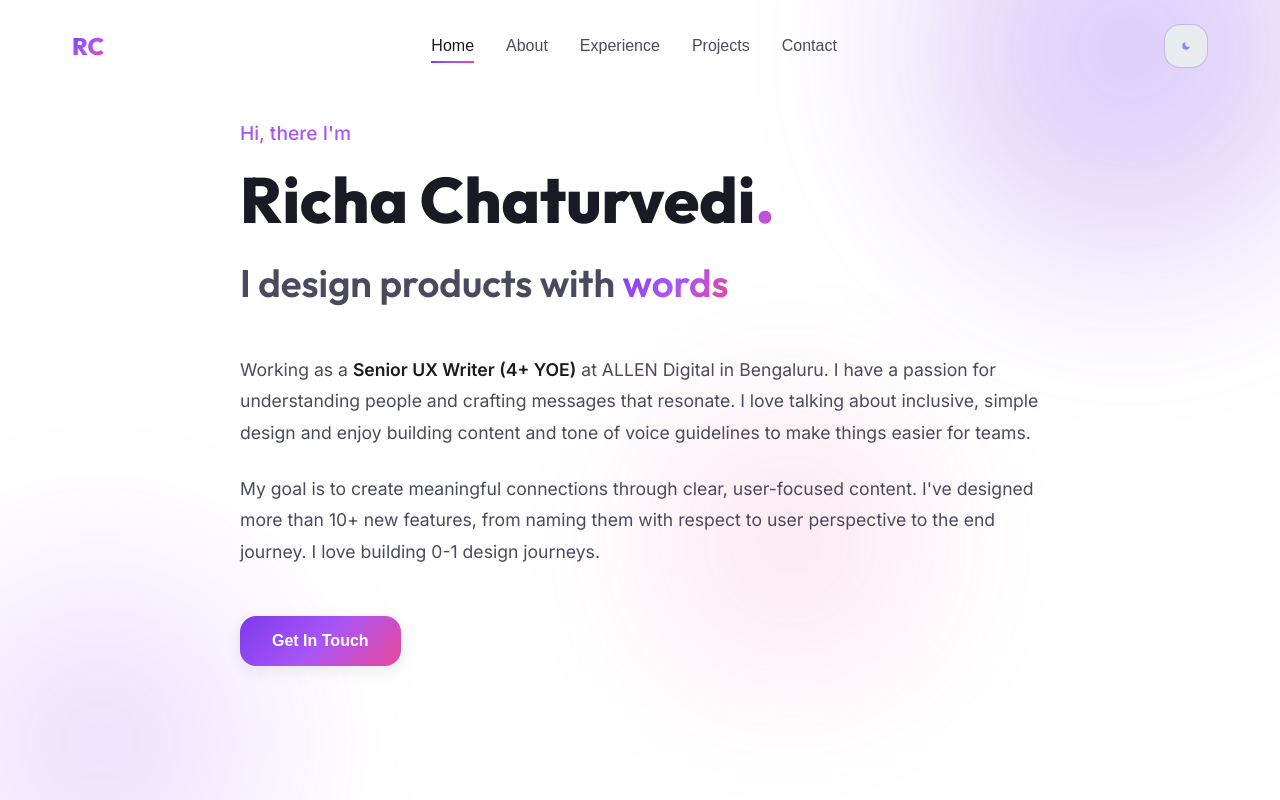
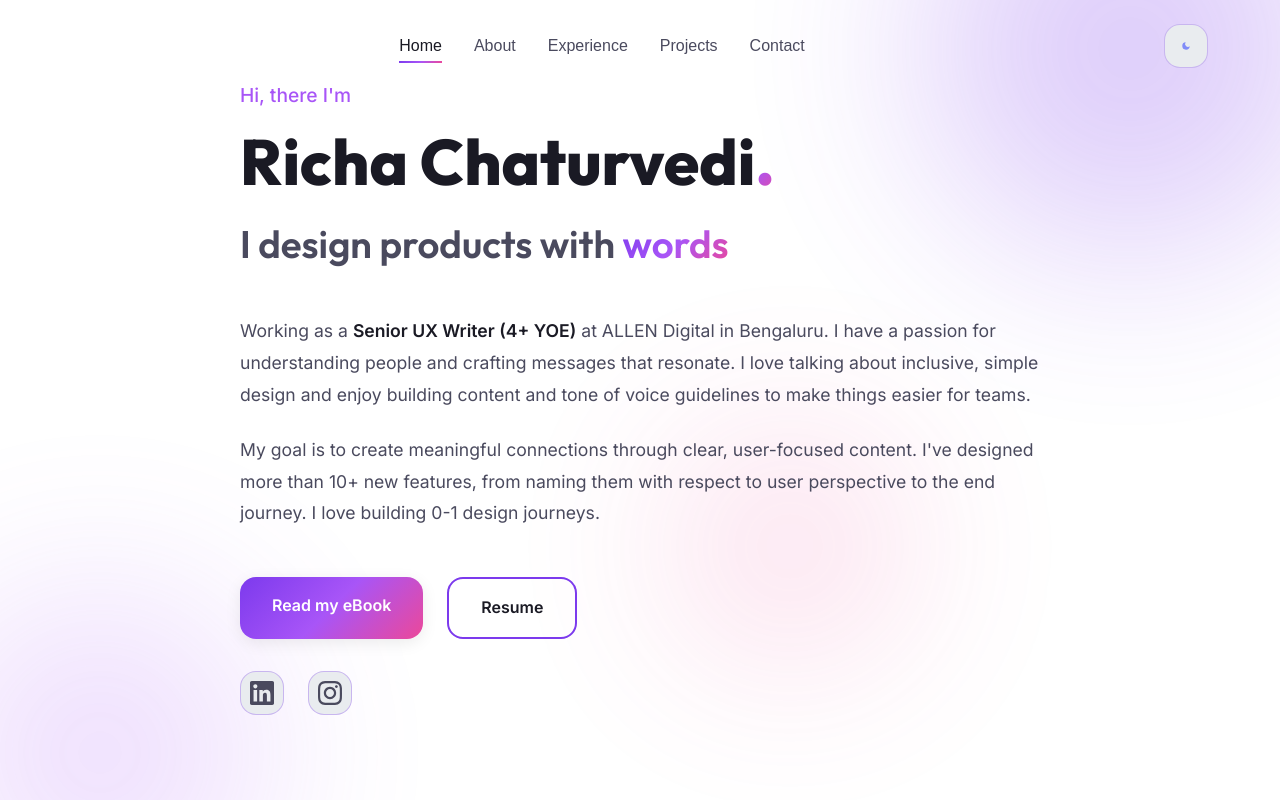
Before and after one commit to yDeepak1889/portfolio-v2, a React (Vite) app: page / in a window 1280 px wide. Shown: the top 800 px of the page. Built offline with nearby package versions, Linux system fonts and the light colour scheme.

Commit message:
Updating links

```diff
--- a/src/components/Hero.css
+++ b/src/components/Hero.css
@@ -93,6 +93,34 @@
     display: flex;
     gap: var(--spacing-md);
     margin-top: var(--spacing-xl);
+    flex-wrap: wrap;
+}
+
+.hero-social {
+    display: flex;
+    gap: var(--spacing-md);
+    margin-top: var(--spacing-lg);
+}
+
+.social-link {
+    display: flex;
+    align-items: center;
+    justify-content: center;
+    width: 44px;
+    height: 44px;
+    border-radius: var(--radius-md);
+    background: var(--color-bg-tertiary);
+    border: 1px solid rgba(124, 58, 237, 0.3);
+    color: var(--color-text-secondary);
+    transition: all var(--transition-normal);
+}
+
+.social-link:hover {
+    background: var(--color-gradient-1);
+    border-color: var(--color-accent-primary);
+    color: white;
+    transform: translateY(-2px);
+    box-shadow: var(--shadow-md);
 }
 
 @media (max-width: 768px) {
--- a/src/components/Hero.jsx
+++ b/src/components/Hero.jsx
@@ -65,9 +65,47 @@ const Hero = () => {
                 </p>
 
                 <div className="hero-cta">
-                    <button className="btn btn-primary" onClick={scrollToContact}>
-                        Get In Touch
-                    </button>
+                    <a
+                        href="https://www.xplainerr.com/courses/ux-writing"
+                        target="_blank"
+                        rel="noopener noreferrer"
+                        className="btn btn-primary"
+                    >
+                        Read my eBook
+                    </a>
+                    <a
+                        href="https://richachaturvedi.com/resume.pdf"
+                        target="_blank"
+                        rel="noopener noreferrer"
+                        className="btn btn-secondary"
+                    >
+                        Resume
+                    </a>
+                </div>
+
+                <div className="hero-social">
+                    <a
+                        href="https://www.linkedin.com/in/richa-chaturvedi-ux/"
+                        target="_blank"
+                        rel="noopener noreferrer"
+                        className="social-link"
+                        aria-label="LinkedIn"
+                    >
+                        <svg width="24" height="24" viewBox="0 0 24 24" fill="currentColor">
+                            <path d="M20.447 20.452h-3.554v-5.569c0-1.328-.027-3.037-1.852-3.037-1.853 0-2.136 1.445-2.136 2.939v5.667H9.351V9h3.414v1.561h.046c.477-.9 1.637-1.85 3.37-1.85 3.601 0 4.267 2.37 4.267 5.455v6.286zM5.337 7.433c-1.144 0-2.063-.926-2.063-2.065 0-1.138.92-2.063 2.063-2.063 1.14 0 2.064.925 2.064 2.063 0 1.139-.925 2.065-2.064 2.065zm1.782 13.019H3.555V9h3.564v11.452zM22.225 0H1.771C.792 0 0 .774 0 1.729v20.542C0 23.227.792 24 1.771 24h20.451C23.2 24 24 23.227 24 22.271V1.729C24 .774 23.2 0 22.222 0h.003z" />
+                        </svg>
+                    </a>
+                    <a
+                        href="https://www.instagram.com/richac13/"
+                        target="_blank"
+                        rel="noopener noreferrer"
+                        className="social-link"
+                        aria-label="Instagram"
+                    >
+                        <svg width="24" height="24" viewBox="0 0 24 24" fill="currentColor">
+                            <path d="M12 2.163c3.204 0 3.584.012 4.85.07 3.252.148 4.771 1.691 4.919 4.919.058 1.265.069 1.645.069 4.849 0 3.205-.012 3.584-.069 4.849-.149 3.225-1.664 4.771-4.919 4.919-1.266.058-1.644.07-4.85.07-3.204 0-3.584-.012-4.849-.07-3.26-.149-4.771-1.699-4.919-4.92-.058-1.265-.07-1.644-.07-4.849 0-3.204.013-3.583.07-4.849.149-3.227 1.664-4.771 4.919-4.919 1.266-.057 1.645-.069 4.849-.069zm0-2.163c-3.259 0-3.667.014-4.947.072-4.358.2-6.78 2.618-6.98 6.98-.059 1.281-.073 1.689-.073 4.948 0 3.259.014 3.668.072 4.948.2 4.358 2.618 6.78 6.98 6.98 1.281.058 1.689.072 4.948.072 3.259 0 3.668-.014 4.948-.072 4.354-.2 6.782-2.618 6.979-6.98.059-1.28.073-1.689.073-4.948 0-3.259-.014-3.667-.072-4.947-.196-4.354-2.617-6.78-6.979-6.98-1.281-.059-1.69-.073-4.949-.073zm0 5.838c-3.403 0-6.162 2.759-6.162 6.162s2.759 6.163 6.162 6.163 6.162-2.759 6.162-6.163c0-3.403-2.759-6.162-6.162-6.162zm0 10.162c-2.209 0-4-1.79-4-4 0-2.209 1.791-4 4-4s4 1.791 4 4c0 2.21-1.791 4-4 4zm6.406-11.845c-.796 0-1.441.645-1.441 1.44s.645 1.44 1.441 1.44c.795 0 1.439-.645 1.439-1.44s-.644-1.44-1.439-1.44z" />
+                        </svg>
+                    </a>
                 </div>
             </div>
         </section>
--- a/src/components/Navigation.jsx
+++ b/src/components/Navigation.jsx
@@ -40,10 +40,6 @@ const Navigation = ({ theme, toggleTheme }) => {
   return (
     <nav className={`navigation ${isScrolled ? 'scrolled' : ''}`}>
       <div className="container nav-container">
-        <div className="nav-logo">
-          <span className="gradient-text">RC</span>
-        </div>
-
         <ul className="nav-links">
           {['home', 'about', 'experience', 'projects', 'contact'].map((section) => (
             <li key={section}>
```
